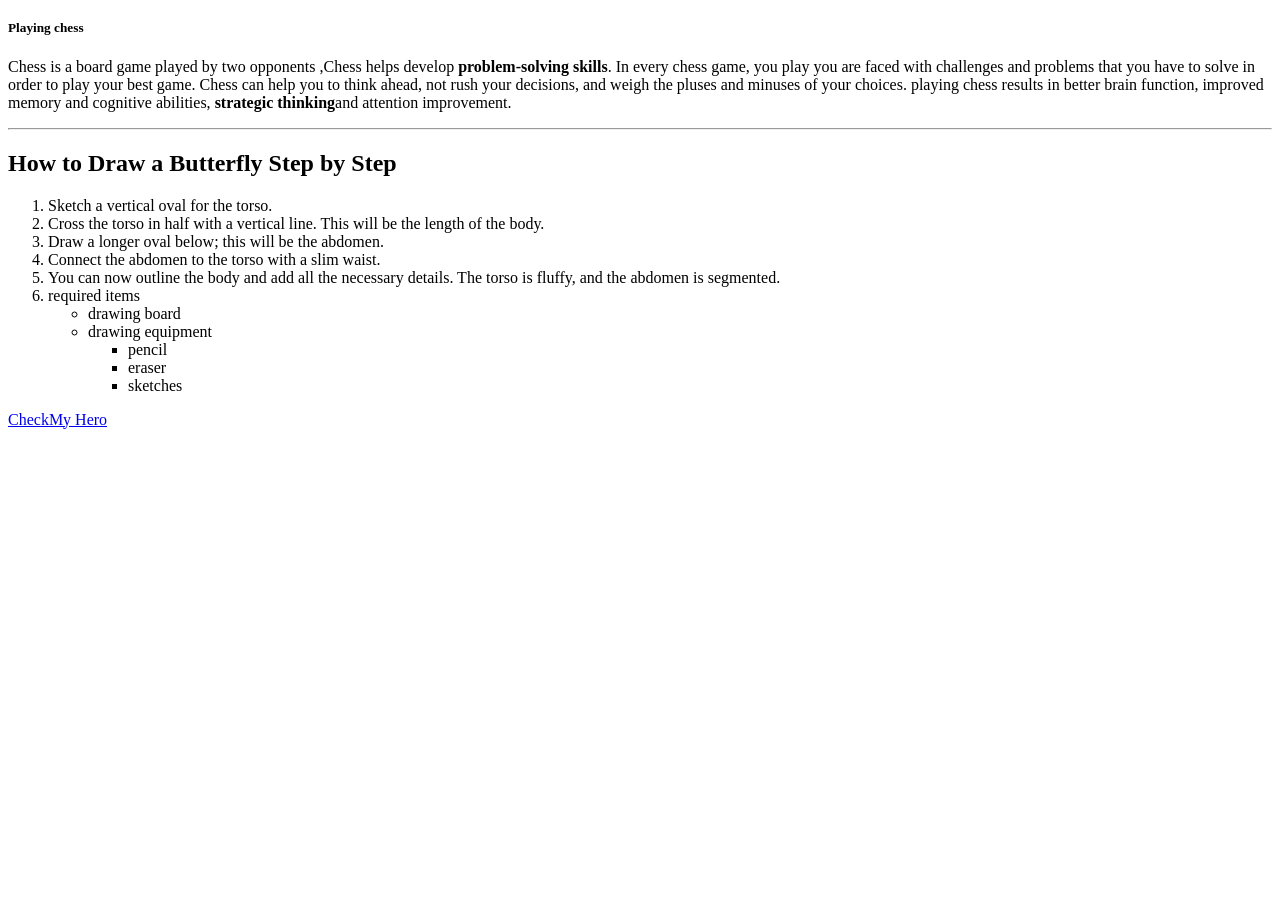
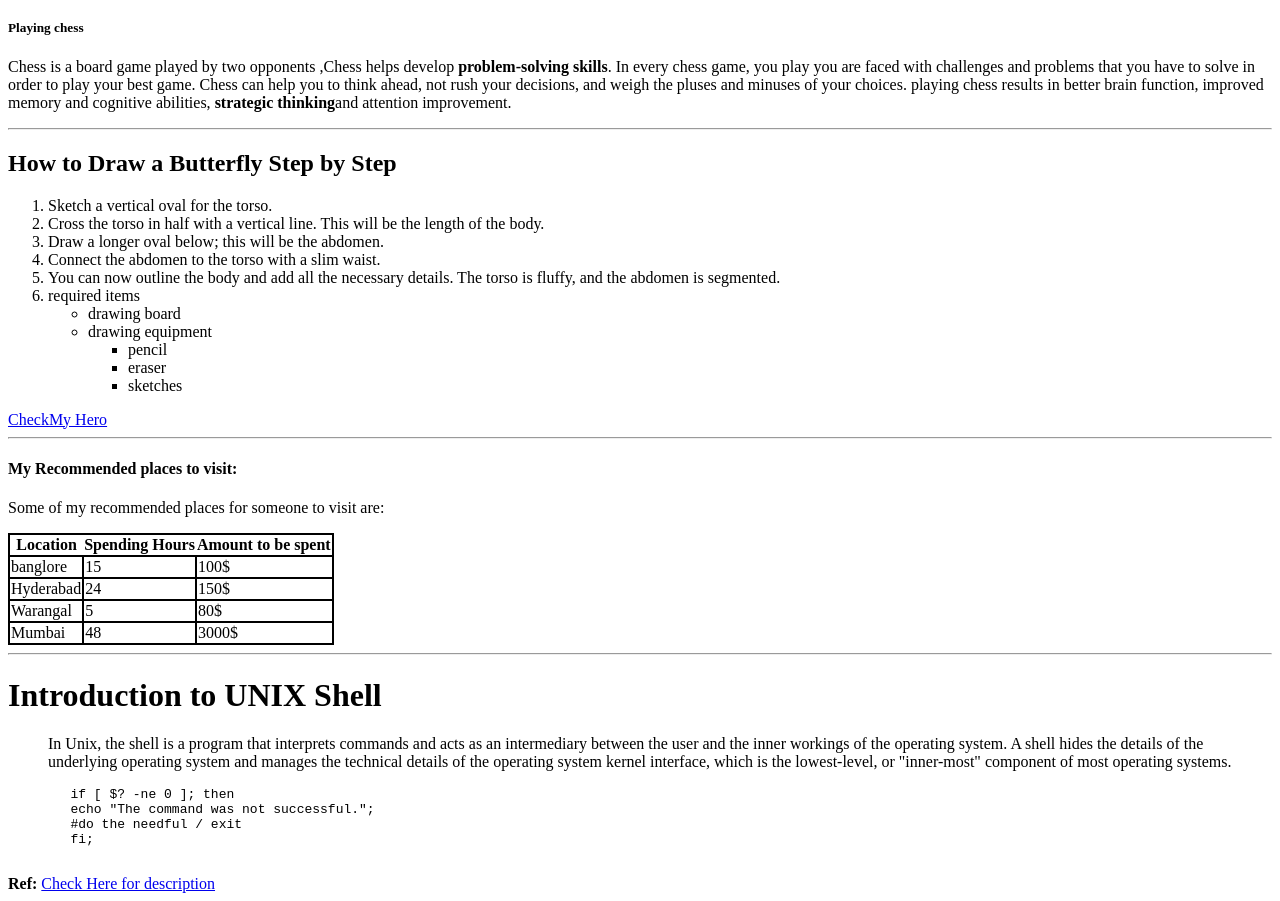
Before and after one commit to 44-563-Web-Apps-S21/webapps-s21-assignment-3-saikiranreddyenugala, a plain HTML site: page index.html in a window 1280 px wide. Shown: the part 61-962 px from the top of the page. Before the commit the page ends 800 px from the top, so only its background shows below. Drawn offline with Linux system fonts and the light colour scheme.

Commit message:
code fencing and table

```diff
--- a/index.html
+++ b/index.html
@@ -3,6 +3,14 @@
 
 <head>
     <title> my profile </title>
+    <style>
+        table,
+        td,
+        tr {
+            border: 2px solid black;
+            border-collapse: collapse;
+        }
+    </style>
 </head>
 
 <body>
@@ -28,7 +36,8 @@
         <li>Cross the torso in half with a vertical line. This will be the length of the body.</li>
         <li>Draw a longer oval below; this will be the abdomen.</li>
         <li>Connect the abdomen to the torso with a slim waist.</li>
-    <li>You can now outline the body and add all the necessary details. The torso is fluffy, and the abdomen is segmented.
+        <li>You can now outline the body and add all the necessary details. The torso is fluffy, and the abdomen is
+            segmented.
 
         </li>
         <li>required items</li>
@@ -44,7 +53,54 @@
         </ul>
     </ol>
 
-<a href="aboutme.html">CheckMy Hero</a>
+    <a href="aboutme.html">CheckMy Hero</a> <br>
+
+    <hr>
+    <h4>My Recommended places to visit: </h4>
+    <p>Some of my recommended places for someone to visit are:</p>
+    <table>
+        <tr>
+            <th>Location</th>
+            <th>Spending Hours</th>
+            <th>Amount to be spent</th>
+        </tr>
+        <tr>
+            <td>banglore</td>
+            <td>15</td>
+            <td>100$</td>
+        </tr>
+        <tr>
+            <td>Hyderabad</td>
+            <td>24</td>
+            <td>150$ </td>
+        </tr>
+        <tr>
+            <td>Warangal</td>
+            <td>5</td>
+            <td>80$</td>
+        </tr>
+        <tr>
+            <td>Mumbai</td>
+            <td>48</td>
+            <td>3000$</td>
+        </tr>
+
+    </table>
+    <hr>
+    <h1>Introduction to UNIX Shell</h1>
+    <blockquote>
+        In Unix, the shell is a program that interprets commands and acts as an intermediary between the user and the
+        inner workings of the operating system. A shell hides the details of the underlying operating system and manages
+        the technical details of the operating system kernel interface, which is the lowest-level, or "inner-most"
+        component of most operating systems.
+    </blockquote>
+    <pre>
+        if [ $? -ne 0 ]; then
+        echo "The command was not successful.";
+        #do the needful / exit
+        fi;
+    </pre>
+    <b>Ref:</b> <a href="https://kedar.nitty-witty.com/blog/10-useful-shell-script-code-snippets-linux">Check Here for description</a>
 </body>
 
 
```
Lines whose indentation alone changed are shown as unchanged.
